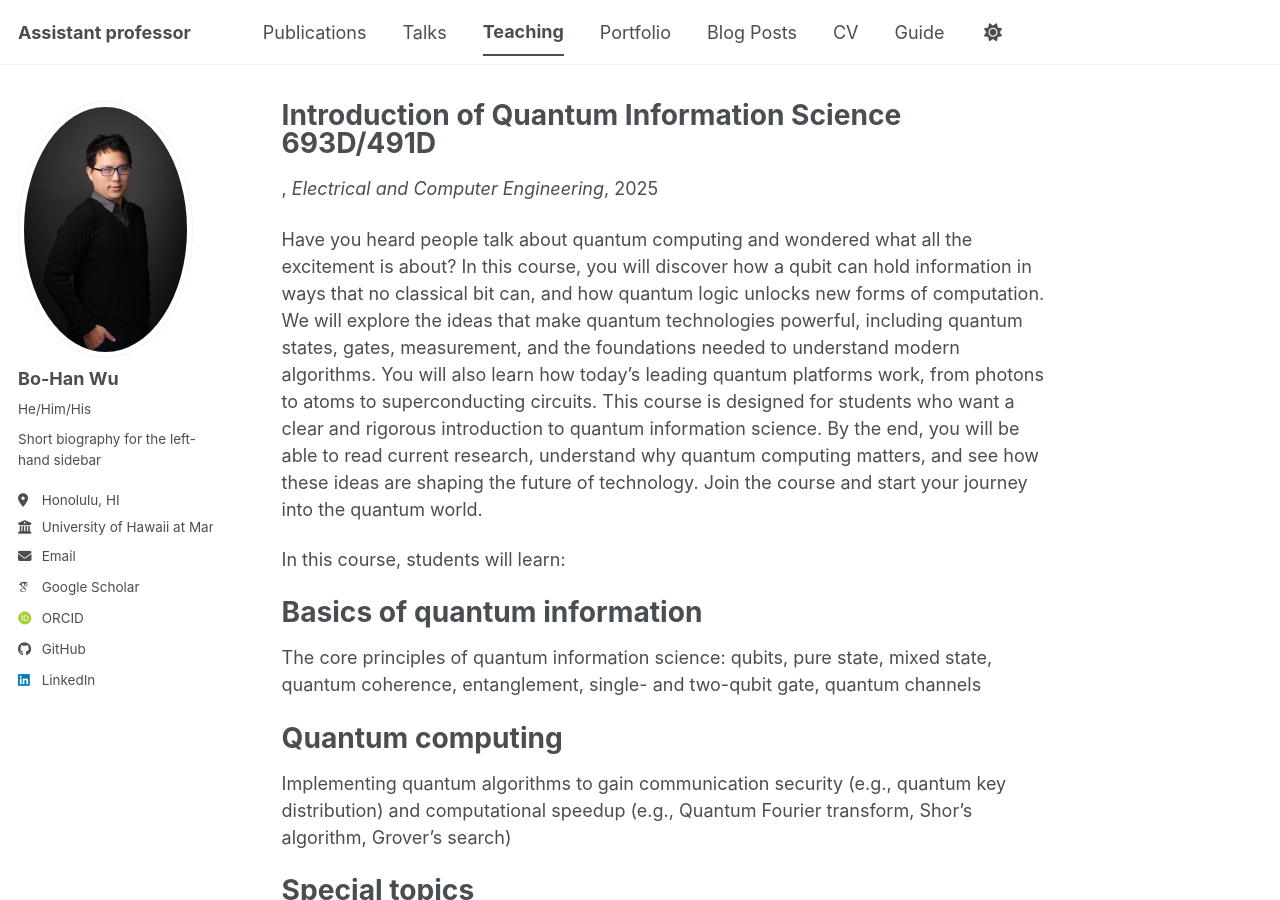
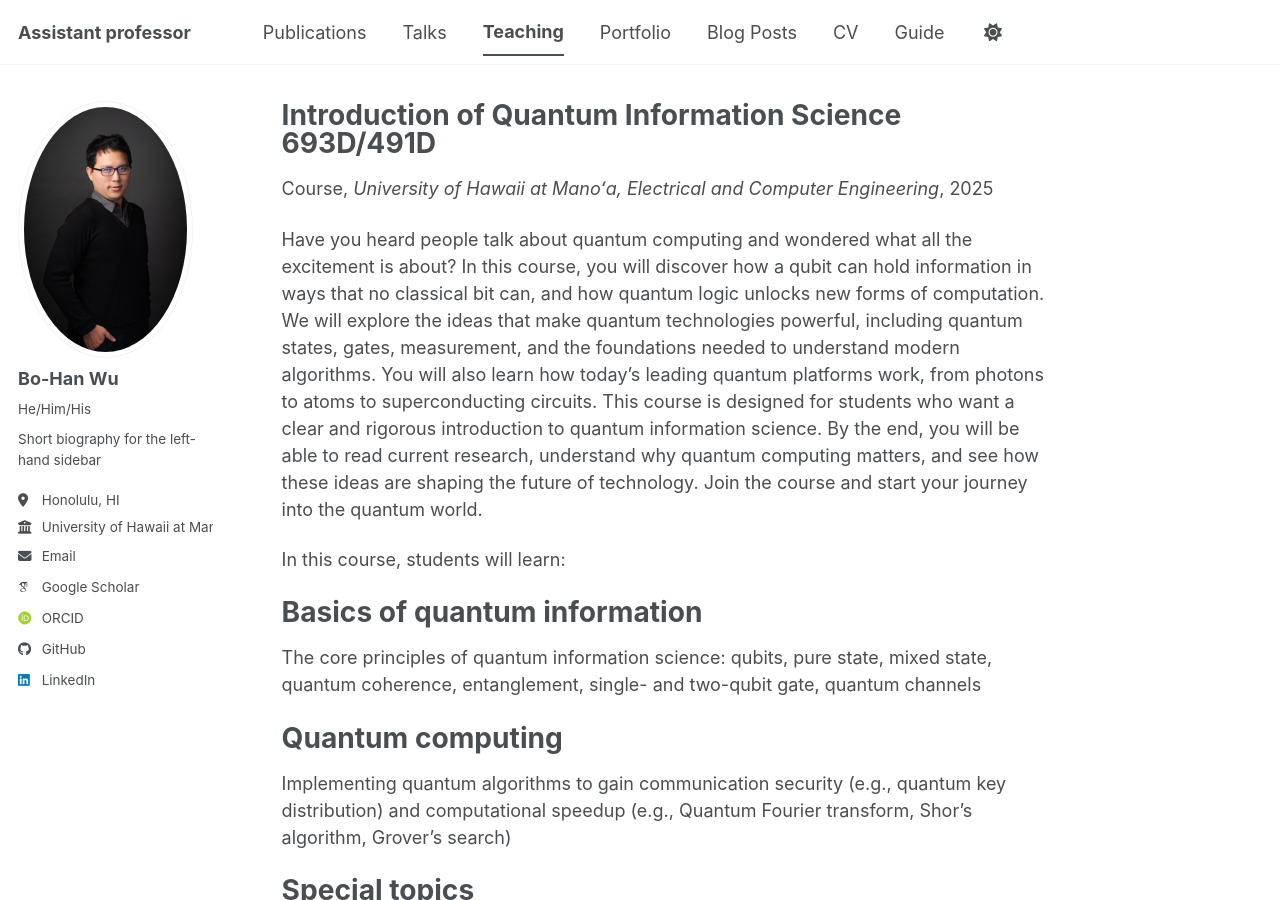
Before and after one commit to go705/go705.github.io, a Jekyll site: the page built from _teaching/QIS.md, in a window 1280 px wide and 900 px high. Built offline with Jekyll 4.4.1, drawn with Linux system fonts in a browser that asks for light colours; some web fonts are replaced; a script bundle is joined from its source files by our own code; library files that are not in the unit come from our copies.

Commit message:
Update QIS.md

```diff
--- a/_teaching/QIS.md
+++ b/_teaching/QIS.md
@@ -1,8 +1,9 @@
 ---
 title: "Introduction of Quantum Information Science 693D/491D"
 collection: teaching
+type: "Course"
 permalink: /teaching/qis
-venue: "Electrical and Computer Engineering"
+venue: "University of Hawaii at Manoʻa, Electrical and Computer Engineering"
 date: 2025-08-21
 location: "Honolulu, HI"
 ---
```
